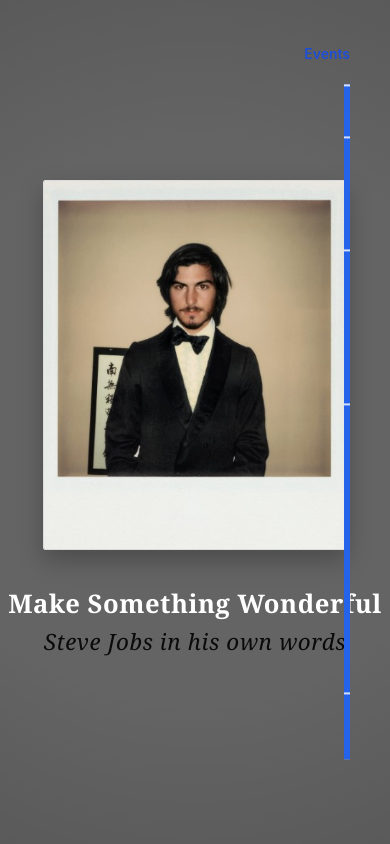
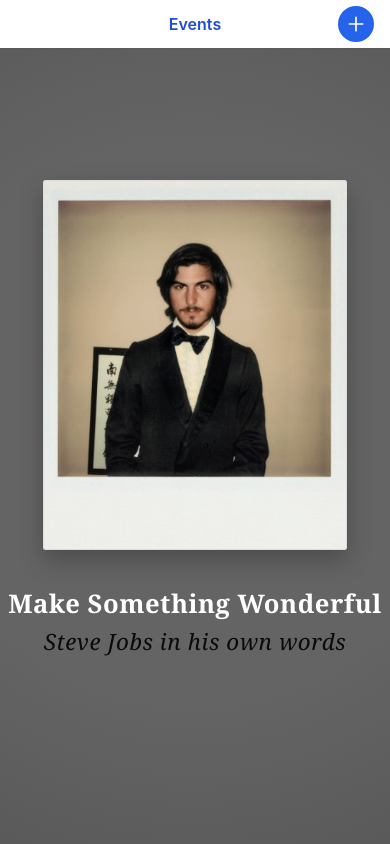
Before and after one commit to satya-kashyap/Assignment, an Angular app: page / in a window 390 px wide. Shown: the top 844 px of the page. Built offline with nearby package versions, Linux system fonts and the light colour scheme.

Commit message:
third code changes commit

```diff
--- a/src/app/components/custom-scrollbar/custom-scrollbar.html
+++ b/src/app/components/custom-scrollbar/custom-scrollbar.html
@@ -1,5 +1,7 @@
 <!-- Hover zone wrapper -->
-<div class="fixed right-0 top-0 h-screen w-[120px] z-50" (mouseenter)="isHovered = true"
+<!-- <div class="fixed right-0 top-0 h-screen w-[120px] z-50" (mouseenter)="isHovered = true"
+  (mouseleave)="isHovered = false"> -->
+<div class="hidden md:block fixed right-0 top-0 h-screen w-[120px] z-50" (mouseenter)="isHovered = true"
   (mouseleave)="isHovered = false">
 
   <!-- Scrollbar + labels container -->
@@ -45,3 +47,83 @@
 
   </div>
 </div>
+
+
+
+<!-- ===================== MOBILE VERSION ===================== -->
+<div class="block md:hidden fixed top-0 left-0 w-full z-50">
+
+  <!-- White header (appears after cover) -->
+  <div *ngIf="activeSection !== 'cover'"
+       class="fixed top-0 left-0 w-full h-12 bg-white flex items-center justify-center
+              text-blue-700 font-semibold text-base shadow-sm z-50 transition-all duration-300">
+
+    <!-- Center: Active section name -->
+    {{ getActiveLabel() }}
+
+    <!-- Right: Toggle icon -->
+    <button (click)="toggleMobileBar()"
+            class="absolute right-4 bg-blue-600 text-white rounded-full p-2">
+      <svg *ngIf="!showMobileBar" xmlns="http://www.w3.org/2000/svg" class="h-5 w-5" fill="none"
+           viewBox="0 0 24 24" stroke="currentColor" stroke-width="2">
+        <path stroke-linecap="round" stroke-linejoin="round" d="M12 4v16m8-8H4" />
+      </svg>
+      <svg *ngIf="showMobileBar" xmlns="http://www.w3.org/2000/svg" class="h-5 w-5" fill="none"
+           viewBox="0 0 24 24" stroke="currentColor" stroke-width="2">
+        <path stroke-linecap="round" stroke-linejoin="round" d="M6 18L18 6M6 6l12 12" />
+      </svg>
+    </button>
+  </div>
+
+  <!-- On Cover: Only icon visible -->
+  <button *ngIf="activeSection === 'cover'"
+          (click)="toggleMobileBar()"
+          class="fixed right-4 top-4 bg-blue-600 text-white rounded-full p-3 shadow-lg z-50 transition-transform duration-300 active:scale-90">
+    <svg *ngIf="!showMobileBar" xmlns="http://www.w3.org/2000/svg" class="h-6 w-6" fill="none"
+         viewBox="0 0 24 24" stroke="currentColor" stroke-width="2">
+      <path stroke-linecap="round" stroke-linejoin="round" d="M12 4v16m8-8H4" />
+    </svg>
+    <svg *ngIf="showMobileBar" xmlns="http://www.w3.org/2000/svg" class="h-6 w-6" fill="none"
+         viewBox="0 0 24 24" stroke="currentColor" stroke-width="2">
+      <path stroke-linecap="round" stroke-linejoin="round" d="M6 18L18 6M6 6l12 12" />
+    </svg>
+  </button>
+
+
+ <!-- Progress bar (placed slightly lower under the icon) -->
+<div *ngIf="showMobileBar"
+     class="fixed right-[1.2rem]"
+     [ngStyle]="{'top': activeSection === 'cover' ? '5.2rem' : '6rem'}"
+     z-40 flex flex-col items-end transition-all duration-300 ease-in-out origin-top-right>
+
+  <!-- Track -->
+  <div class="relative h-[65vh] w-[5px] bg-neutral-300/70 rounded-full">
+    <!-- Fill -->
+    <div class="absolute left-0 top-0 bg-blue-600 rounded-full"
+         [style.height.%]="overallProgress"
+         style="width:5px;">
+    </div>
+
+    <!-- Dividers -->
+    <ng-container *ngFor="let i of sectionPositions">
+      <div class="absolute left-0 w-full h-[2px] bg-white/80" [style.top.%]="i"></div>
+    </ng-container>
+  </div>
+
+  <!-- Section labels -->
+  <div class="absolute right-[2rem] top-0 h-[65vh] flex flex-col items-end justify-start">
+    <ng-container *ngFor="let s of sections; let i = index">
+      <div class="absolute right-0 -translate-y-1/2 cursor-pointer transition-all duration-300"
+           [style.top.%]="(sectionPositions[i] || 0)"
+           (click)="navigate.emit(s.id)">
+        <span class="text-[0.9rem] font-medium"
+              [class.text-blue-700]="s.id === activeSection"
+              [class.text-gray-800]="s.id !== activeSection">
+          {{ s.label }}
+        </span>
+      </div>
+    </ng-container>
+  </div>
+</div>
+
+</div>
--- a/src/app/components/custom-scrollbar/custom-scrollbar.ts
+++ b/src/app/components/custom-scrollbar/custom-scrollbar.ts
@@ -30,5 +30,18 @@
     return active?.label || '';
   }
 
+  showMobileBar = false;
+  //   toggleMobileBar() {
+  //   this.showMobileBar = !this.showMobileBar;
+  // }
+
+  @Output() toggleBar = new EventEmitter<boolean>();
+
+  toggleMobileBar() {
+    this.showMobileBar = !this.showMobileBar;
+    this.toggleBar.emit(this.showMobileBar);  // sends value to parent
+  }
+
+
 
 }
--- a/src/app/components/scroll-container/scroll-container.html
+++ b/src/app/components/scroll-container/scroll-container.html
@@ -1,29 +1,21 @@
 <div class="relative w-full min-h-screen bg-[#faf8f5] text-gray-900">
 
-  <div #content id="content" class="relative w-full">
-    <section id="cover">
-      <app-cover></app-cover>
-    </section>
+  <!-- <div #content id="content" class="relative w-full"> -->
+  <div #content id="content" class="relative w-full transition-all duration-500 ease-in-out"
+    [class.mobile-shrink]="showMobileBar">
 
-    <section id="intro">
-      <app-intro></app-intro>
-    </section>
-
-    <section id="preface">
-      <app-preface></app-preface>
-    </section>
-
-    <section id="events">
-      <app-timeline></app-timeline>
-    </section>
-
-    <section id="credits">
-      <app-outro></app-outro>
-    </section>
+    <div class="inner-frame">
+      <section id="cover"><app-cover></app-cover></section>
+      <section id="intro"><app-intro></app-intro></section>
+      <section id="preface"><app-preface></app-preface></section>
+      <section id="events"><app-timeline></app-timeline></section>
+      <section id="credits"><app-outro></app-outro></section>
+    </div>
   </div>
 
+
   <app-custom-scrollbar [sections]="sections" [activeSection]="activeSection" [overallProgress]="overallProgress"
-    [sectionPositions]="sectionPositions" (navigate)="scrollToSection($event)">
+    [sectionPositions]="sectionPositions" (navigate)="scrollToSection($event)" (toggleBar)="onToggleBar($event)">
   </app-custom-scrollbar>
 
 
--- a/src/app/components/scroll-container/scroll-container.ts
+++ b/src/app/components/scroll-container/scroll-container.ts
@@ -32,6 +32,13 @@
   sectionPositions: number[] = [];
   positionsReady = false;
 
+  showMobileBar = false;
+  // onToggleBar(value: boolean) {
+  //   this.showMobileBar = value;
+  // }
+  onToggleBar(isOpen: boolean) {
+    this.showMobileBar = isOpen;
+  }
   ngAfterViewInit() {
     this.waitForImagesThenCalc().then(() => {
       this.calculateSectionOffsets();
--- a/src/styles.css
+++ b/src/styles.css
@@ -65,3 +65,39 @@
 :root {
   --background-gray: #646464;
 }
+
+
+
+@media (max-width: 767px) {
+
+  /* 🟩 Outer wrapper – creates massive frame around the page */
+  .mobile-shrink {
+    display: flex;
+    justify-content: center;
+    align-items: flex-start;
+    background: #faf8f5;
+    overflow-x: hidden;
+
+    /* 🟦 Big vertical breathing space */
+    padding: 6rem 0;                 /* top and bottom spacing */
+
+    transition: all 0.8s cubic-bezier(0.4, 0, 0.2, 1);
+  }
+
+  /* 🧱 Inner frame – core page container */
+  .mobile-shrink .inner-frame {
+    width: 60%;                      /* major shrink, heavy focus mode */
+    max-width: 600px;                /* limit max expansion */
+    background: #faf8f5;
+    padding: 2rem 2.2rem;            /* soft, equal inner gap */
+    box-sizing: border-box;
+    transition: all 0.8s cubic-bezier(0.4, 0, 0.2, 1);
+  }
+
+  /* 🧩 Each section fits perfectly inside the frame */
+  .mobile-shrink .inner-frame section {
+    width: 100%;
+    margin: 0 auto;
+    box-sizing: border-box;
+  }
+}
```
